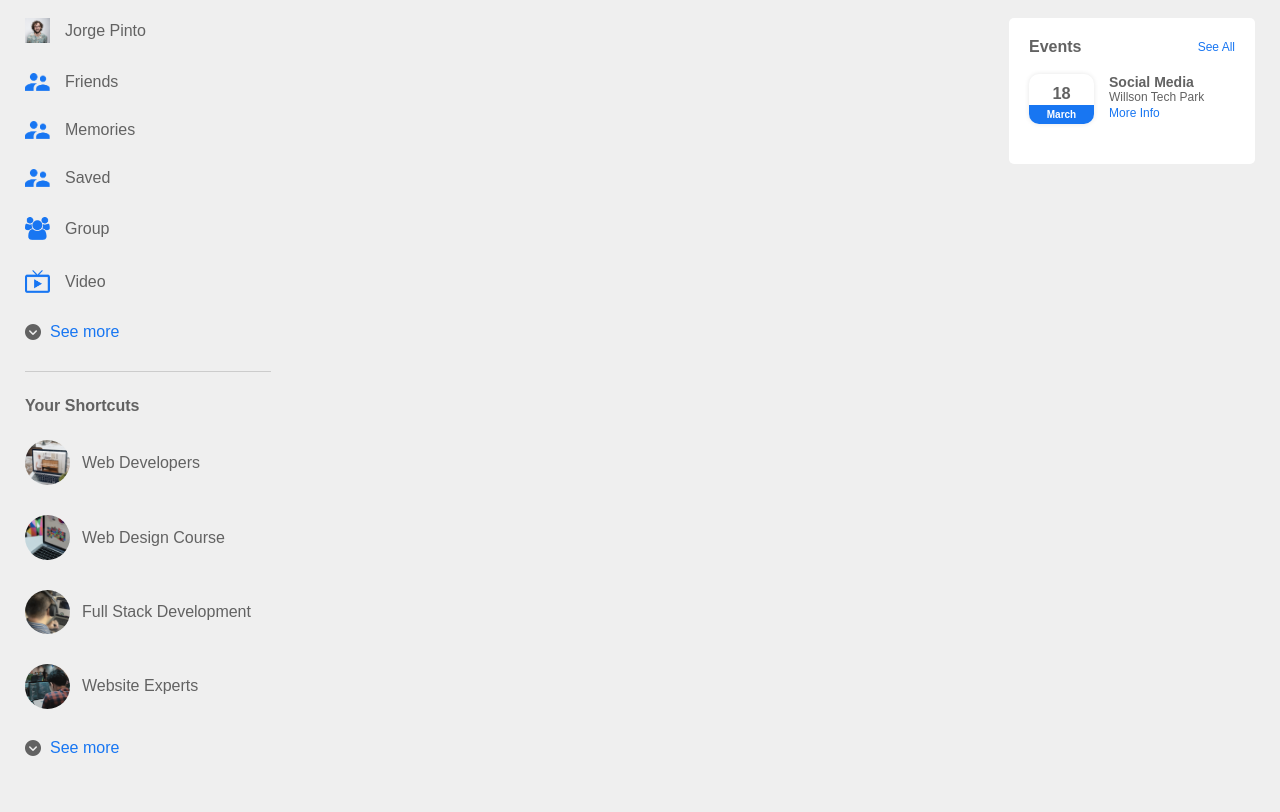
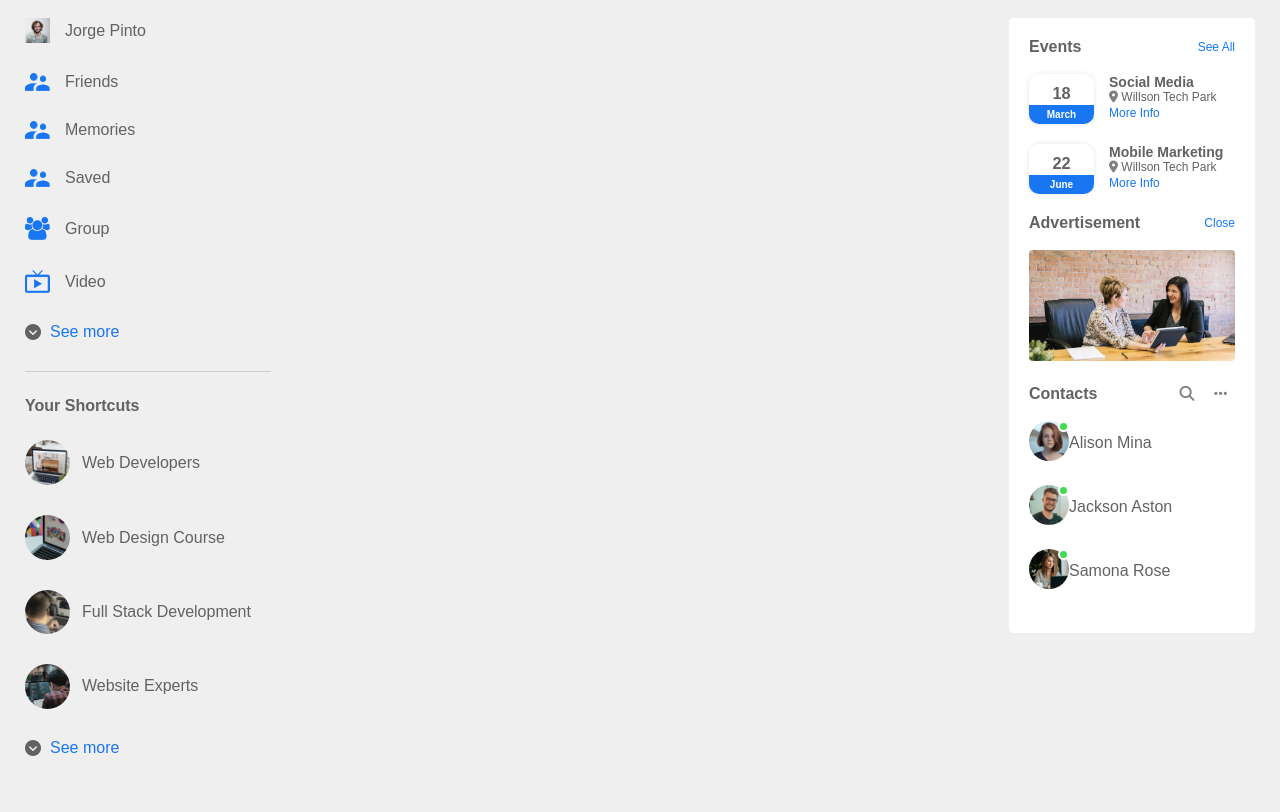
Before and after one commit to jopidev/facebookclone, a plain HTML site: page index.html in a window 1280 px wide. Shown: the part 71-883 px from the top of the page. Drawn offline with Linux system fonts and the light colour scheme.

Commit message:
Add Contacts and more events

```diff
--- a/index.html
+++ b/index.html
@@ -85,11 +85,51 @@
                 </div>
                 <div class="right-event">
                     <h4>Social Media</h4>
-                    <p>Willson Tech Park</p>
+                    <p><i class="fa-solid fa-location-dot"></i> Willson Tech Park</p>
                     <a href="#">More Info</a>
                 </div>
             </div>
+            <div class="event">
+                <div class="left-event">
+                    <h3>22</h3>
+                    <span>June</span>
+                </div>
+                <div class="right-event">
+                    <h4>Mobile Marketing</h4>
+                    <p><i class="fa-solid fa-location-dot"></i> Willson Tech Park</p>
+                    <a href="#">More Info</a>
+                </div>
+            </div>
+            <div class="sidebar-title">
+                <h4>Advertisement</h4>
+                <a href="#">Close</a>
+            </div>
+            <img src="images/advertisement.png" class="sidebar-ads">
 
+            <div class="sidebar-title">
+                <h4>Contacts</h4>
+                <a href="#"><i class="fa-solid fa-magnifying-glass"></i> <i class="fa-solid fa-ellipsis"></i></a>
+
+            </div>
+
+            <div class="online-list">
+                <div class="online">
+                    <img src="images/member-1.png">
+                </div>
+                <p>Alison Mina</p>
+            </div>
+            <div class="online-list">
+                <div class="online">
+                    <img src="images/member-2.png">
+                </div>
+                <p>Jackson Aston</p>
+            </div>
+            <div class="online-list">
+                <div class="online">
+                    <img src="images/member-3.png">
+                </div>
+                <p>Samona Rose</p>
+            </div>
 
 
         </div>
--- a/style.css
+++ b/style.css
@@ -66,7 +66,7 @@ nav{
 .fa-solid, .fa-brands {
     color: white;
 }
-.fa-magnifying-glass{
+.fa-magnifying-glass, .fa-location-dot, .fa-ellipsis{
     color: gray;
 }
 .online{
@@ -154,6 +154,10 @@ nav{
     color: #1876f2;
     font-size: 12px;
 }
+.sidebar-title i{
+    font-size: 15px;
+    margin: 0 8px;
+}
 .event{
     display: flex;
     font-size: 14px;
@@ -189,3 +193,17 @@ nav{
     font-weight: bold;
     padding: 4px 0;
 }
+.sidebar-ads{
+    width: 100%;
+    margin-bottom: 20px;
+    border-radius: 4px;
+}
+.online-list{
+    display: flex;
+    align-items: center;
+    margin-bottom: 20px;
+}
+.online-list .online img{
+    width: 40px;
+    border-radius: 50%;
+}
```
